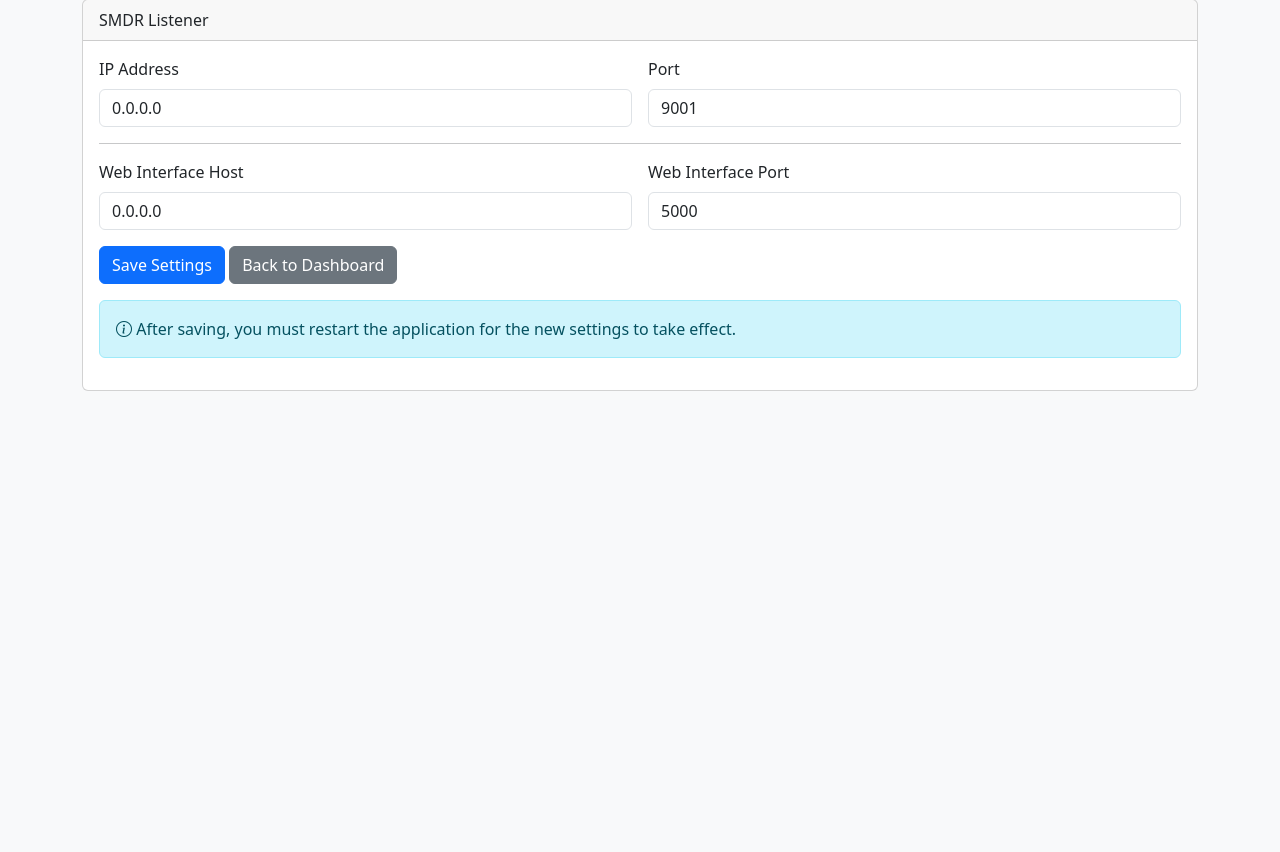
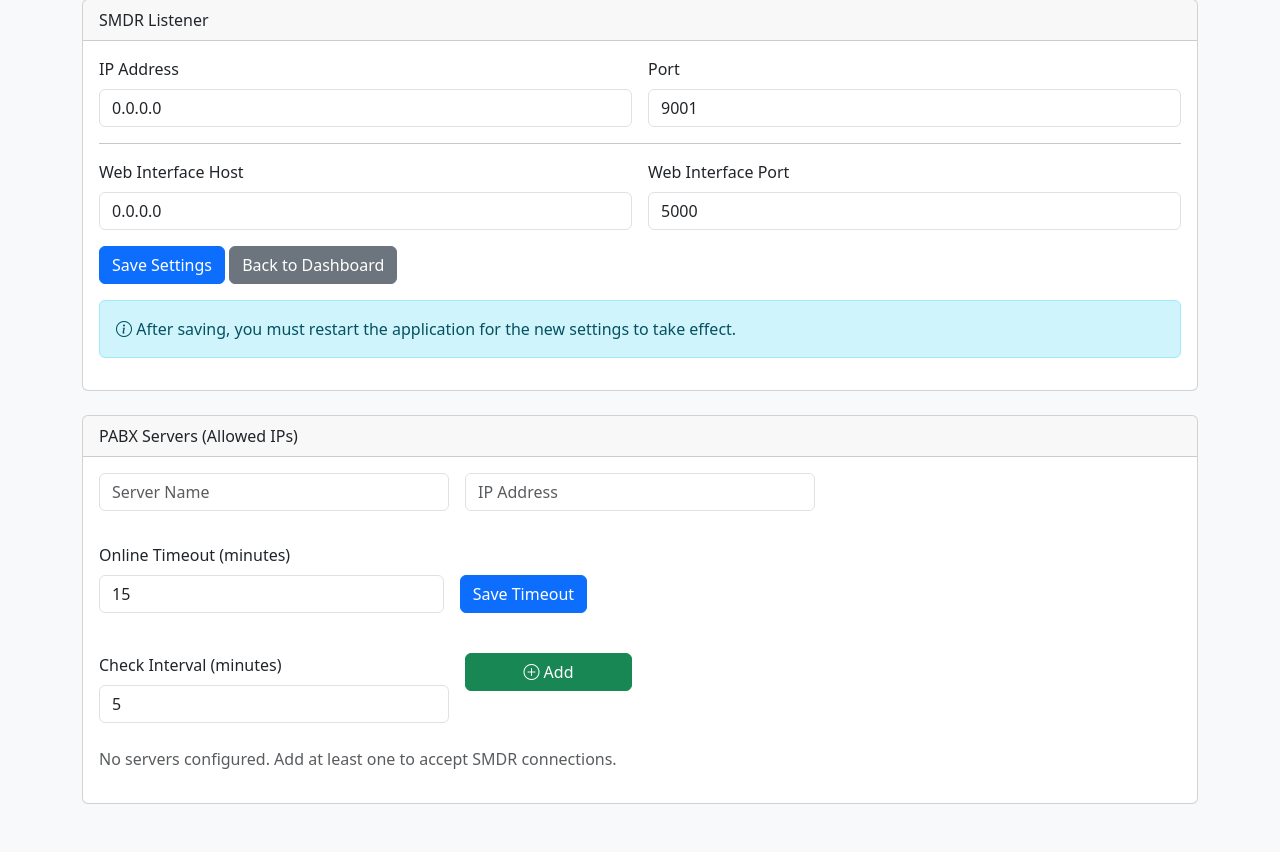
Before and after one commit to syedosama7-bot/Avaya-IP-Office-SMDR-Call-Records, a Flask app: page /admin/settings in a window 1280 px wide. Shown: the part 87-939 px from the top of the page. Before the commit the page ends 478 px from the top, so only its background shows below. Run offline with Flask 3, Linux system fonts and the light colour scheme; a user stored in the database is signed in; data comes from the database, SQL or seed files in the repository; data that the repository does not hold is empty.

Commit message:
Add files via upload

```diff
--- a/templates/settings.html
+++ b/templates/settings.html
@@ -15,6 +15,7 @@
             {% endfor %}
         {% endwith %}
 
+        <!-- SMDR Listener & Web Interface -->
         <div class="card mb-4">
             <div class="card-header">SMDR Listener</div>
             <div class="card-body">
@@ -48,6 +49,59 @@
                 </div>
             </div>
         </div>
+
+        <!-- PABX Server Management -->
+        <div class="card mb-4">
+            <div class="card-header">PABX Servers (Allowed IPs)</div>
+            <div class="card-body">
+                <form method="POST" action="{{ url_for('auth.add_pabx') }}" class="row g-3 mb-4">
+                    <div class="col-md-4">
+                        <input type="text" name="pabx_name" class="form-control" placeholder="Server Name" required>
+                    </div>
+                    <div class="col-md-4">
+                        <input type="text" name="pabx_ip" class="form-control" placeholder="IP Address" required>
+                    </div>
+<!-- Inside the PABX Servers card, before the closing </div> of card-body -->
+            <div class="row g-3 mb-4">
+                <div class="col-md-4">
+                    <label for="pabx_timeout" class="form-label">Online Timeout (minutes)</label>
+                    <input type="number" name="pabx_online_timeout_minutes" id="pabx_timeout" class="form-control" value="{{ settings['pabx_online_timeout_minutes'] }}" min="1" max="1440">
+                </div>
+                <div class="col-md-4 d-flex align-items-end">
+                    <button type="submit" formaction="{{ url_for('auth.settings') }}" class="btn btn-primary">Save Timeout</button>
+                </div>
+            </div>
+                    <div class="col-md-4">
+                        <label for="pabx_interval" class="form-label">Check Interval (minutes)</label>
+                        <input type="number" name="pabx_check_interval_minutes" id="pabx_interval" class="form-control" value="{{ settings['pabx_check_interval_minutes'] }}" min="1" max="1440">
+                    </div>
+                    <div class="col-md-2">
+                        <button type="submit" class="btn btn-success w-100"><i class="bi bi-plus-circle"></i> Add</button>
+                    </div>
+                </form>
+
+                {% if pabx_servers %}
+                <table class="table table-sm table-striped">
+                    <thead>
+                        <tr><th>Name</th><th>IP</th><th>Action</th></tr>
+                    </thead>
+                    <tbody>
+                        {% for s in pabx_servers %}
+                        <tr>
+                            <td>{{ s.name }}</td>
+                            <td>{{ s.ip }}</td>
+                            <td>
+                                <a href="{{ url_for('auth.delete_pabx', ip=s.ip) }}" class="btn btn-sm btn-danger" onclick="return confirm('Remove this server?')"><i class="bi bi-trash"></i></a>
+                            </td>
+                        </tr>
+                        {% endfor %}
+                    </tbody>
+                </table>
+                {% else %}
+                <p class="text-muted">No servers configured. Add at least one to accept SMDR connections.</p>
+                {% endif %}
+            </div>
+        </div>
     </div>
 </body>
 </html>
```
Also changed, not shown: templates/index.html (+6 -6 lines), templates/report_view.html (+55 -3 lines), templates/system_status.html (added, +44 -0 lines).
